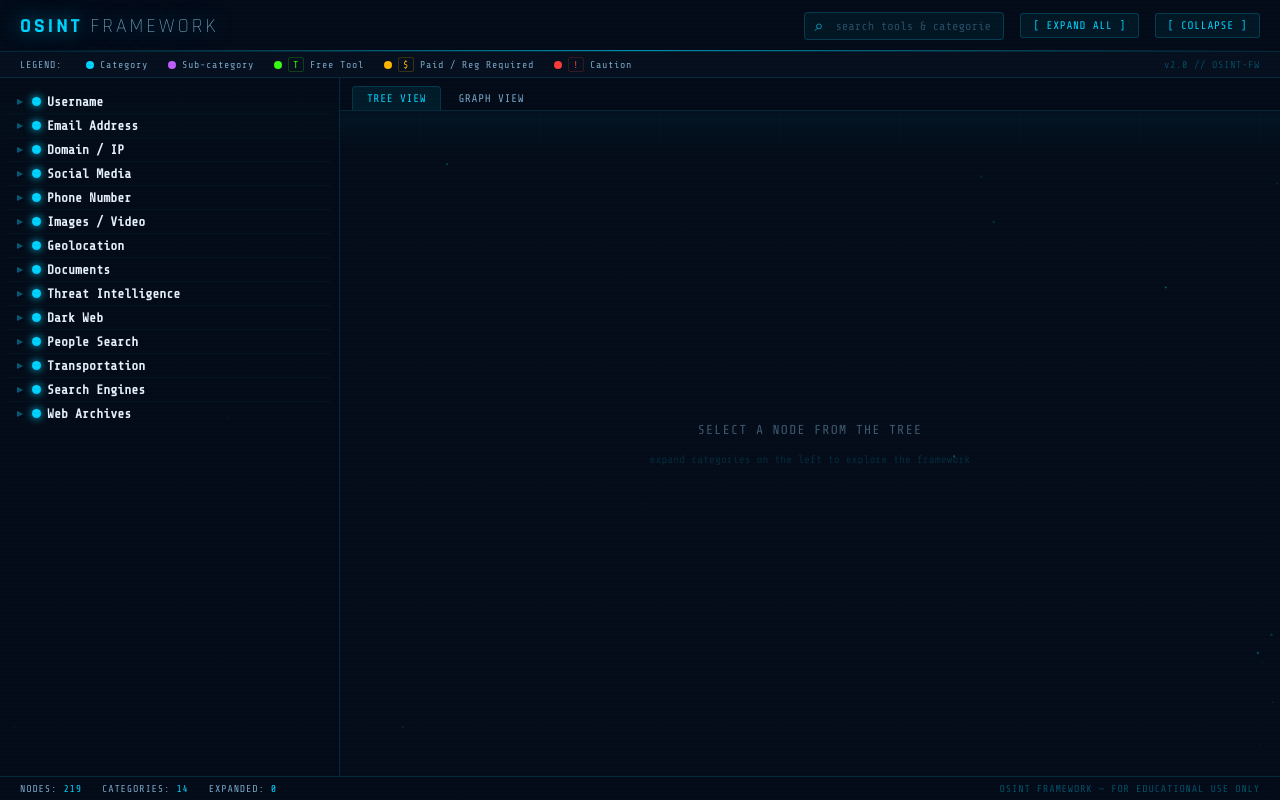
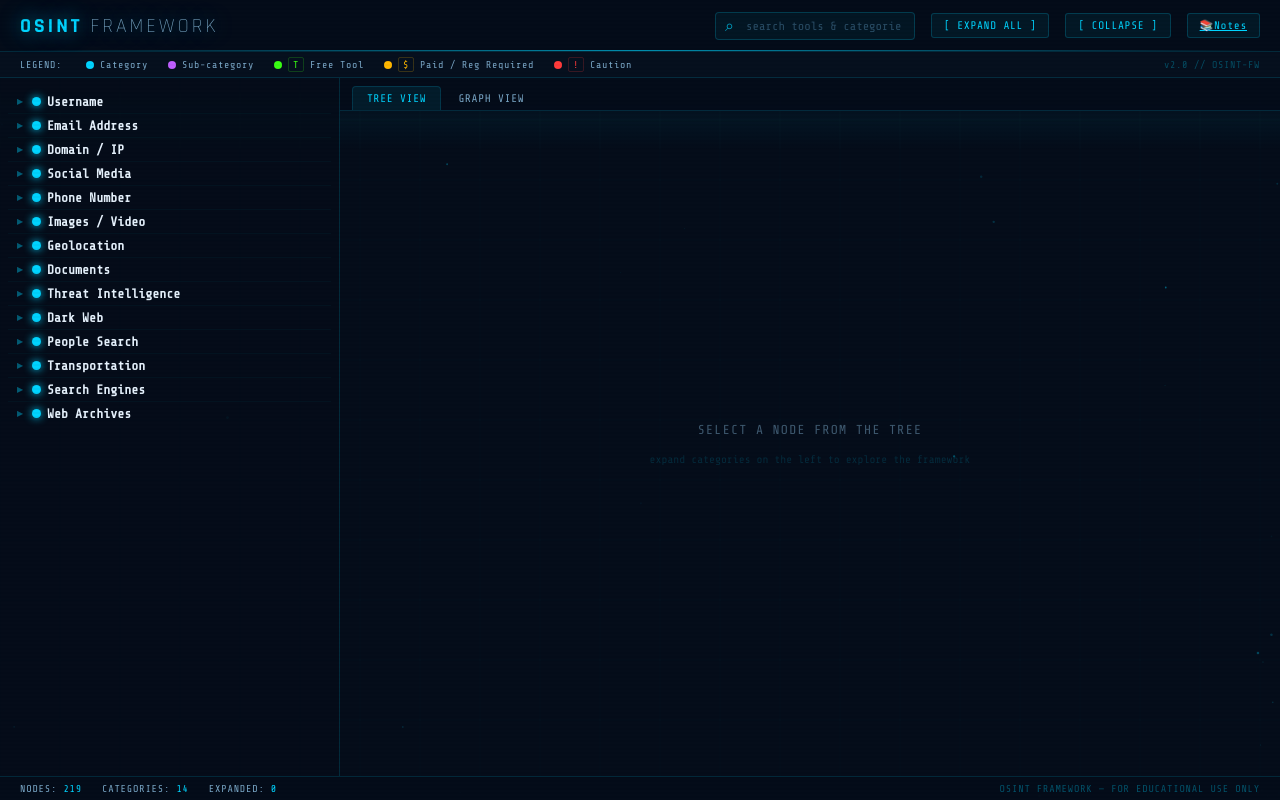
Before and after one commit to vyr-q/Doxnote, a website: page index.html in a window 1280 px wide. Drawn offline with nearby package versions, Linux system fonts and the light colour scheme.

Commit message:
Update index.html

```diff
--- a/index.html
+++ b/index.html
@@ -539,6 +539,7 @@
     </div>
     <button class="hbtn" onclick="expandAll()">[ EXPAND ALL ]</button>
     <button class="hbtn" onclick="collapseAll()">[ COLLAPSE ]</button>
+    <a href="docx.html" class="hbtn">📚Notes</a>
   </header>
 
   <!-- LEGEND -->
```
